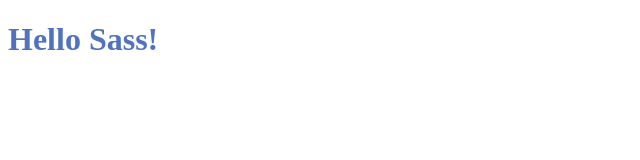
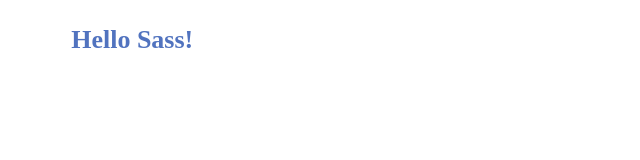
Before and after one commit to mfathei/sass-tutorial, a plain HTML site: page index.html in a window 1280 px wide. Shown: the whole page, without its empty margins (0-640 px from the left). Drawn offline with Linux system fonts and the light colour scheme.

Commit message:
variables in sass

```diff
--- a/scss/style.scss
+++ b/scss/style.scss
@@ -1,8 +1,21 @@
+
+
 // variables
+$deepBlue: #5173bf;
+$h1FontSize: 26px;
+$containerWidth: 90%;
 
-$deepBlue: #5173bf;
+// classes
+.container {
+    max-width: $containerWidth;
+    margin: auto;
+}
 
+.row {
+    display: flex;
+}
 
 h1 {
     color: $deepBlue;
+    font-size: $h1FontSize;
 }
```
Also changed, not shown: css/style.css, 1 other file.
